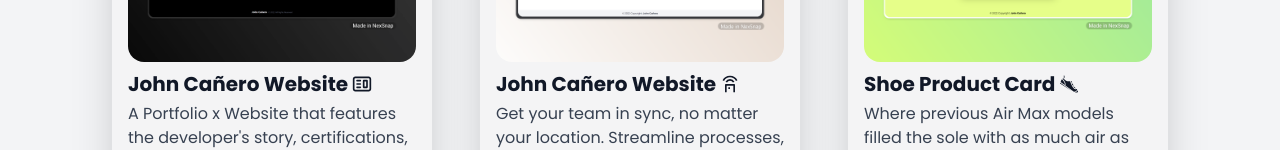
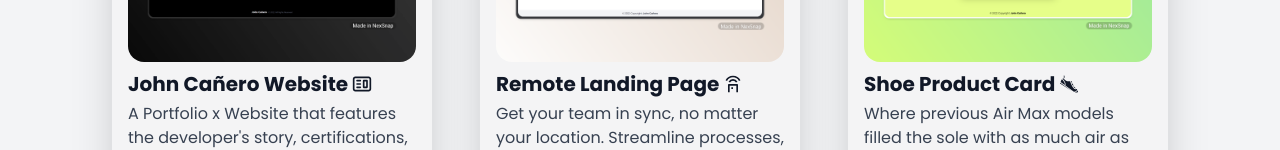
Before and after one commit to johncanero/johncanero-website, a Next.js app: page /projects in a window 1280 px wide. Shown: the part 330-480 px from the top of the page. Built offline with nearby package versions, Linux system fonts and the light colour scheme.

Commit message:
Change Title Card

```diff
--- a/pages/projects/index.tsx
+++ b/pages/projects/index.tsx
@@ -50,7 +50,7 @@ const projects = () => {
 
         {/* Remote Landing Page*/}
         <CardItem
-          title="John Cañero Website"
+          title="Remote Landing Page"
           iconTitle={<RiRemoteControlLine className=" mt-1 ml-1" />}
           description=" Get your team in sync, no matter your location. Streamline
           processes, create team rituals, and watch productivity soar."
```
